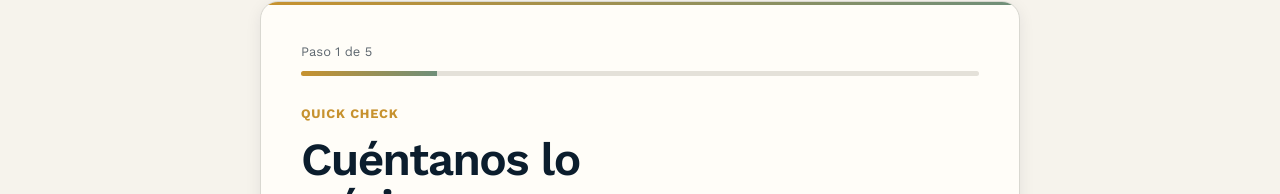
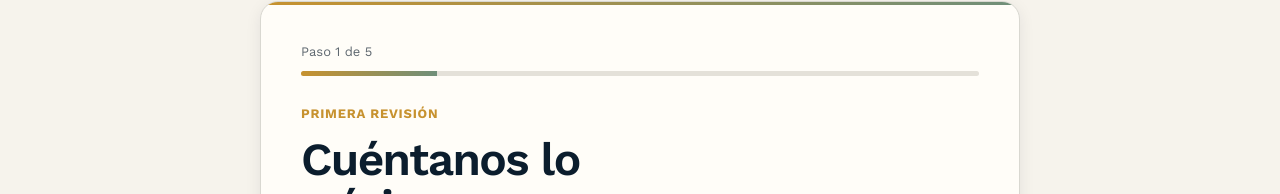
Before and after one commit to arendon7/VIVIENDA, a Next.js app: page /revisar in a window 1280 px wide. Shown: the part 243-437 px from the top of the page. Built offline with nearby package versions, Linux system fonts and the light colour scheme.

Commit message:
refactor(brand): rename quick check in customer copy

```diff
--- a/app/revisar/quick-check.tsx
+++ b/app/revisar/quick-check.tsx
@@ -125,7 +125,7 @@ export function QuickCheck() {
             facts={facts}
             evidence={
               <SourceFreshness
-                source="Datos declarados en este Quick Check"
+                source="Datos declarados en esta primera revisión"
                 sourceClass="user"
                 cutoff="Esta sesión"
                 status="current"
@@ -154,7 +154,7 @@ export function QuickCheck() {
       <div
         className="progress-track"
         role="progressbar"
-        aria-label="Progreso del Quick Check"
+        aria-label="Progreso de la primera revisión"
         aria-valuemin={1}
         aria-valuemax={steps}
         aria-valuenow={step + 1}
@@ -162,7 +162,7 @@ export function QuickCheck() {
       >
         <div className="progress-fill" style={{ width: `${progress}%` }} />
       </div>
-      <p className="eyebrow" style={{ marginTop: 28 }}>Quick Check</p>
+      <p className="eyebrow" style={{ marginTop: 28 }}>Primera revisión</p>
       <h1 id="quick-check-title" style={{ fontSize: "clamp(32px, 6vw, 46px)" }}>Cuéntanos lo mínimo para entender tu crédito.</h1>
       <p className="section-copy">Puedes usar valores aproximados. No necesitamos cédula, teléfono, correo ni extracto en esta etapa.</p>
 
```
